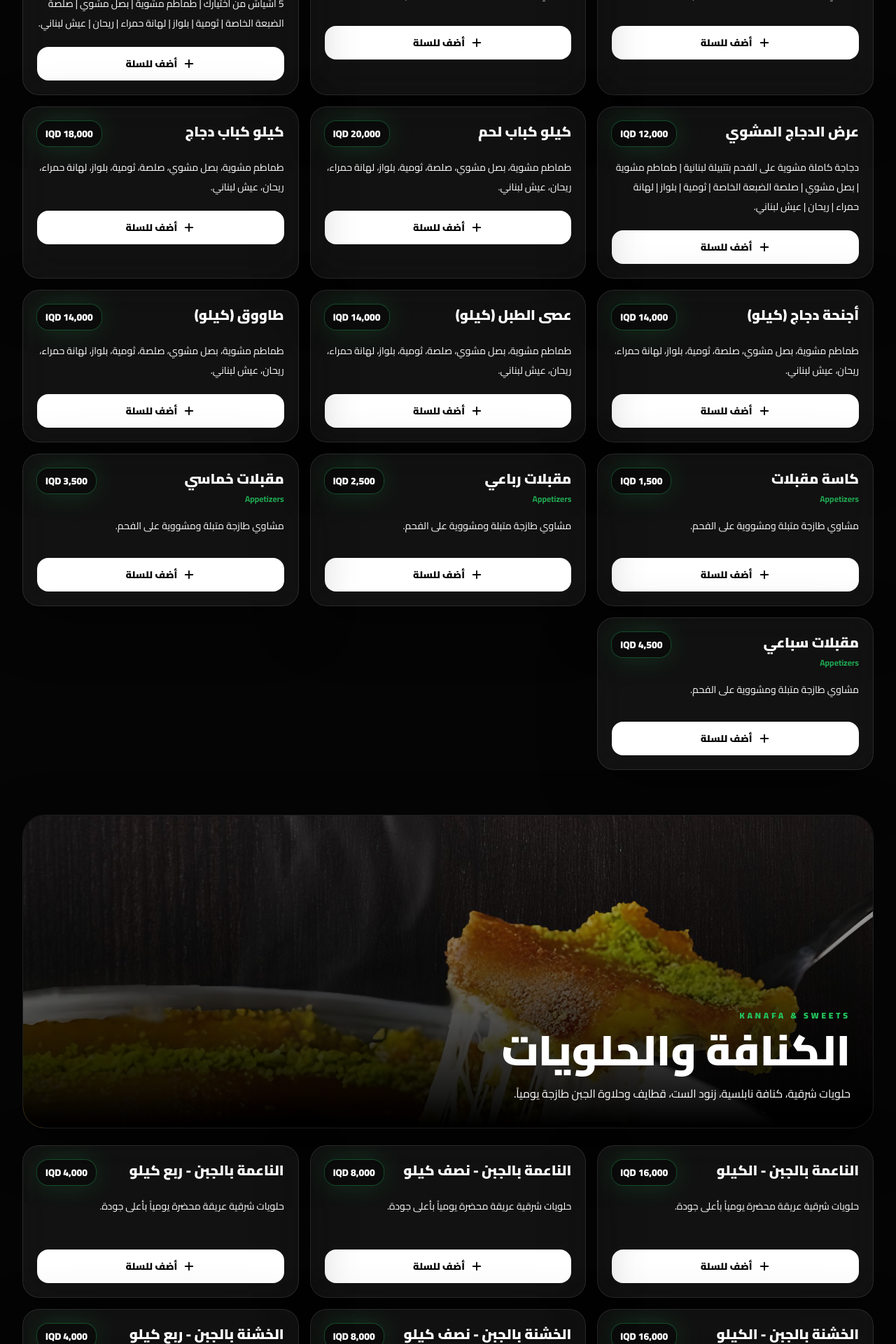
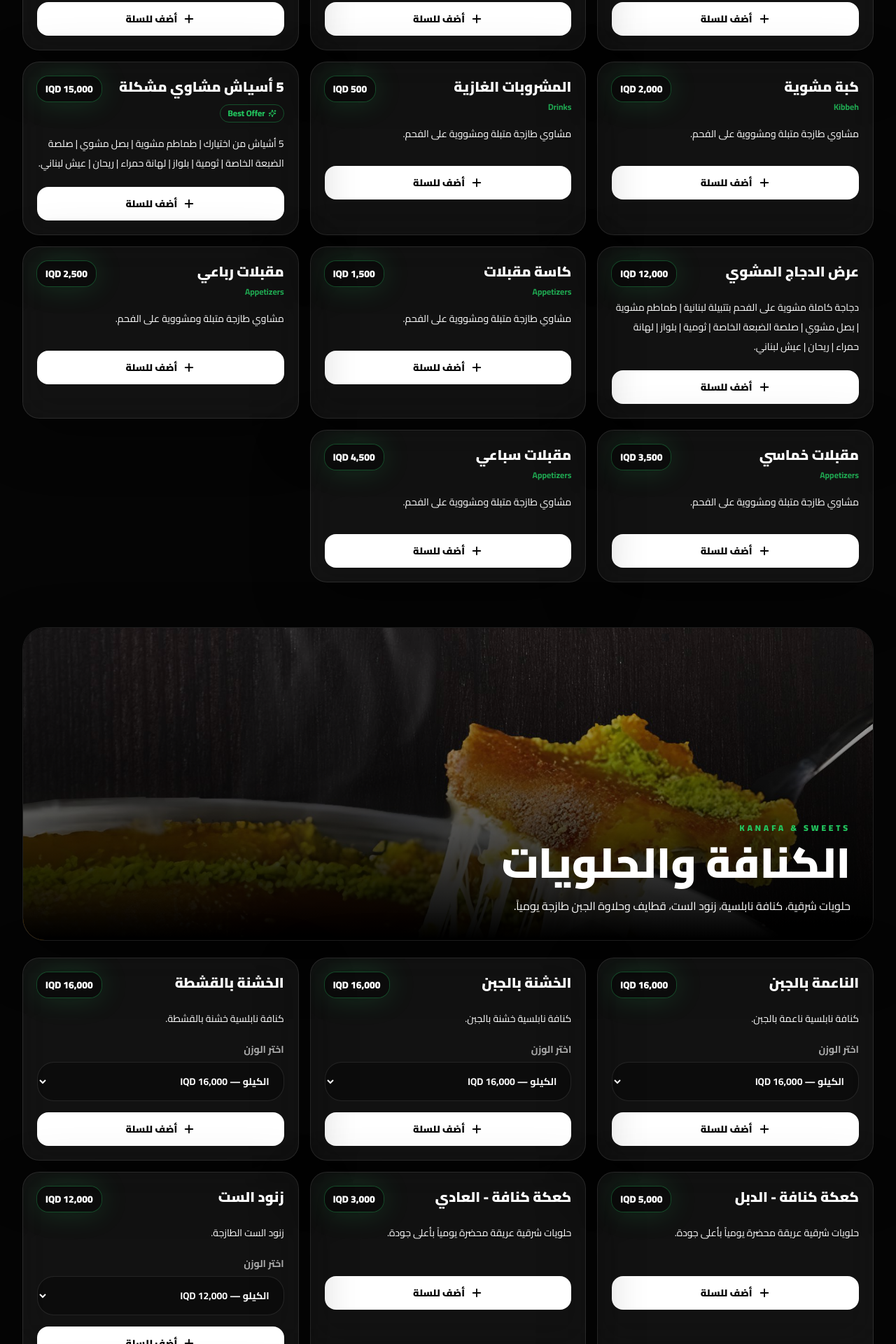
Before and after one commit to osamaalbayati/alrabie-luxury, a Next.js app: page / in a window 1280 px wide. Shown: the part 9900-11820 px from the top of the page at 70% size. Built offline with nearby package versions, Linux system fonts and the light colour scheme.

Commit message:
Fix readonly categories props

```diff
--- a/app/components/ProductCard.tsx
+++ b/app/components/ProductCard.tsx
@@ -1,15 +1,26 @@
 "use client";
 
+import { useState } from "react";
 import { Plus, Sparkles } from "lucide-react";
 import type { MenuItem } from "../data/menuData";
 import { formatIQD } from "../data/menuData";
 
 type ProductCardProps = {
   product: MenuItem;
-  onAdd: (product: MenuItem) => void;
+  onAdd: (product: MenuItem, optionId?: string) => void;
 };
 
 export default function ProductCard({ product, onAdd }: ProductCardProps) {
+  const [selectedOptionId, setSelectedOptionId] = useState(
+    product.options?.[0]?.id ?? ""
+  );
+
+  const selectedOption = product.options?.find(
+    (option) => option.id === selectedOptionId
+  );
+
+  const productPrice = selectedOption?.price ?? product.price;
+
   return (
     <article className="group relative overflow-hidden rounded-3xl border border-white/10 bg-white/[0.055] p-4 shadow-soft-lift backdrop-blur-xl transition duration-300 hover:-translate-y-1 hover:border-luxury-mint/50 hover:bg-white/[0.08] sm:p-5">
       <div className="pointer-events-none absolute inset-x-0 top-0 h-px bg-gradient-to-l from-transparent via-luxury-mint/70 to-transparent opacity-0 transition group-hover:opacity-100" />
@@ -30,15 +41,32 @@ export default function ProductCard({ product, onAdd }: ProductCardProps) {
             ) : null}
           </div>
           <p className="shrink-0 rounded-2xl bg-black/35 px-3 py-2 text-sm font-black text-white green-ring">
-            {formatIQD(product.price)}
+            {formatIQD(productPrice)}
           </p>
         </div>
 
         <p className="mb-5 flex-1 text-sm leading-7 text-white/62">{product.description}</p>
 
+        {product.options ? (
+          <label className="mb-4 grid gap-2 text-sm font-bold text-white/65">
+            <span>اختر الوزن</span>
+            <select
+              value={selectedOptionId}
+              onChange={(event) => setSelectedOptionId(event.target.value)}
+              className="h-14 w-full rounded-3xl border border-white/10 bg-black/30 px-4 text-white outline-none transition focus:border-green-400 focus:bg-black/40"
+            >
+              {product.options.map((option) => (
+                <option key={option.id} value={option.id}>
+                  {option.label} — {formatIQD(option.price)}
+                </option>
+              ))}
+            </select>
+          </label>
+        ) : null}
+
         <button
           type="button"
-          onClick={() => onAdd(product)}
+          onClick={() => onAdd(product, selectedOptionId || undefined)}
           className="inline-flex min-h-12 items-center justify-center gap-2 rounded-2xl bg-white px-4 py-3 text-sm font-black text-luxury-black transition hover:bg-luxury-mint hover:shadow-green-glow active:scale-[0.98]"
         >
           <Plus size={18} strokeWidth={2.5} />
--- a/app/data/menuData.ts
+++ b/app/data/menuData.ts
@@ -18,6 +18,13 @@ export interface MenuCategory {
   readonly image: string;
 }
 
+export interface MenuItemOption {
+  readonly id: string;
+  readonly label: string;
+  readonly price: number;
+  readonly description?: string;
+}
+
 export interface MenuItem {
   readonly id: string;
   readonly categoryId: CategoryId;
@@ -26,6 +33,7 @@ export interface MenuItem {
   readonly price: number;
   readonly notes?: string;
   readonly badge?: string;
+  readonly options?: readonly MenuItemOption[];
 }
 
 export interface MenuGroup {
@@ -92,6 +100,7 @@ interface ItemOptions {
   description?: string;
   notes?: string;
   badge?: string;
+  options?: readonly MenuItemOption[];
 }
 
 const createItem = (
@@ -108,6 +117,7 @@ const createItem = (
   description: options?.description ?? defaultDescriptions[categoryId],
   notes: options?.notes,
   badge: options?.badge,
+  options: options?.options,
 });
 
 const grillSides = "طماطم مشوية، بصل مشوي، صلصة الضبعة الخاصة، ثومية، بلواز، لهانة حمراء، ريحان، عيش لبناني.";
@@ -224,12 +234,41 @@ export const products: readonly MenuItem[] = [
   // 4. المشاوي والمقبلات (Grills & Appetizers)
   // ==========================================
   // المشاوي أشياش
+  createItem("grills", "kebab-meat", "شيش كباب لحم", 4500, {
+    description: grillSides,
+    options: [
+      { id: "250g", label: "250 غرام", price: 4500 },
+      { id: "500g", label: "500 غرام", price: 9000 },
+      { id: "1kg", label: "1 كيلو", price: 18000 },
+    ],
+  }),
+  createItem("grills", "kebab-chicken", "شيش كباب دجاج", 4500, {
+    description: grillSides,
+    options: [
+      { id: "250g", label: "250 غرام", price: 4500 },
+      { id: "500g", label: "500 غرام", price: 9000 },
+      { id: "1kg", label: "1 كيلو", price: 18000 },
+    ],
+  }),
   createItem("grills", "tikka-chicken", "شيش تكة دجاج", 3000, { description: grillSides }),
-  createItem("grills", "kebab-chicken", "شيش كباب دجاج", 3000, { description: grillSides }),
-  createItem("grills", "kebab-meat", "شيش كباب لحم", 3000, { description: grillSides }),
-  createItem("grills", "tawook", "شيش طاووق", 3000, { description: grillSides }),
-  createItem("grills", "wings", "شيش أجنحة", 3000, { description: grillSides }),
-  createItem("grills", "drumstick", "شيش عصى طبل", 3000, { description: grillSides }),
+  createItem("grills", "tawook", "شيش طاووق", 3000, {
+    description: grillSides,
+    options: [
+      { id: "kilo", label: "الكيلو", price: 14000 },
+    ],
+  }),
+  createItem("grills", "wings", "شيش أجنحة", 3000, {
+    description: grillSides,
+    options: [
+      { id: "kilo", label: "الكيلو", price: 14000 },
+    ],
+  }),
+  createItem("grills", "drumstick", "شيش عصى طبل", 3000, {
+    description: grillSides,
+    options: [
+      { id: "kilo", label: "الكيلو", price: 14000 },
+    ],
+  }),
 
   // الكبة المشوية والمشروبات
   createItem("grills", "kibbeh-grilled", "كبة مشوية", 2000, { notes: "Kibbeh" }),
@@ -244,13 +283,6 @@ export const products: readonly MenuItem[] = [
     description: "دجاجة كاملة مشوية على الفحم بتتبيلة لبنانية | طماطم مشوية | بصل مشوي | صلصة الضبعة الخاصة | ثومية | بلواز | لهانة حمراء | ريحان | عيش لبناني.",
   }),
 
-  // كيلوات مشاوي
-  createItem("grills", "kilo-kebab-meat", "كيلو كباب لحم", 20000, { description: grillKiloSides }),
-  createItem("grills", "kilo-kebab-chicken", "كيلو كباب دجاج", 18000, { description: grillKiloSides }),
-  createItem("grills", "kilo-wings", "أجنحة دجاج (كيلو)", 14000, { description: grillKiloSides }),
-  createItem("grills", "kilo-drumstick", "عصى الطبل (كيلو)", 14000, { description: grillKiloSides }),
-  createItem("grills", "kilo-tawook", "طاووق (كيلو)", 14000, { description: grillKiloSides }),
-
   // المقبلات
   createItem("grills", "appetizers-cup", "كاسة مقبلات", 1500, { notes: "Appetizers" }),
   createItem("grills", "appetizers-4", "مقبلات رباعي", 2500, { notes: "Appetizers" }),
@@ -262,57 +294,107 @@ export const products: readonly MenuItem[] = [
   // 5. الكنافة والحلويات (Kanafa & Sweets)
   // ==========================================
   // الكنافة النابلسية بالجبن
-  createItem("kanafa", "nabulsia-soft-kilo", "الناعمة بالجبن - الكيلو", 16000),
-  createItem("kanafa", "nabulsia-soft-half", "الناعمة بالجبن - نصف كيلو", 8000),
-  createItem("kanafa", "nabulsia-soft-quarter", "الناعمة بالجبن - ربع كيلو", 4000),
+  createItem("kanafa", "nabulsia-soft", "الناعمة بالجبن", 16000, {
+    description: "كنافة نابلسية ناعمة بالجبن.",
+    options: [
+      { id: "kilo", label: "الكيلو", price: 16000 },
+      { id: "half", label: "نصف كيلو", price: 8000 },
+      { id: "quarter", label: "ربع كيلو", price: 4000 },
+    ],
+  }),
   // الخشنة بالجبن
-  createItem("kanafa", "nabulsia-rough-cheese-kilo", "الخشنة بالجبن - الكيلو", 16000),
-  createItem("kanafa", "nabulsia-rough-cheese-half", "الخشنة بالجبن - نصف كيلو", 8000),
-  createItem("kanafa", "nabulsia-rough-cheese-quarter", "الخشنة بالجبن - ربع كيلو", 4000),
+  createItem("kanafa", "nabulsia-rough-cheese", "الخشنة بالجبن", 16000, {
+    description: "كنافة نابلسية خشنة بالجبن.",
+    options: [
+      { id: "kilo", label: "الكيلو", price: 16000 },
+      { id: "half", label: "نصف كيلو", price: 8000 },
+      { id: "quarter", label: "ربع كيلو", price: 4000 },
+    ],
+  }),
   // الخشنة بالقشطة
-  createItem("kanafa", "nabulsia-rough-cream-kilo", "الخشنة بالقشطة - الكيلو", 16000),
-  createItem("kanafa", "nabulsia-rough-cream-half", "الخشنة بالقشطة - نصف كيلو", 8000),
-  createItem("kanafa", "nabulsia-rough-cream-quarter", "الخشنة بالقشطة - ربع كيلو", 4000),
+  createItem("kanafa", "nabulsia-rough-cream", "الخشنة بالقشطة", 16000, {
+    description: "كنافة نابلسية خشنة بالقشطة.",
+    options: [
+      { id: "kilo", label: "الكيلو", price: 16000 },
+      { id: "half", label: "نصف كيلو", price: 8000 },
+      { id: "quarter", label: "ربع كيلو", price: 4000 },
+    ],
+  }),
 
   // كعكة كنافة
   createItem("kanafa", "kanafa-cake-double", "كعكة كنافة - الدبل", 5000),
   createItem("kanafa", "kanafa-cake-regular", "كعكة كنافة - العادي", 3000),
 
   // زنود الست
-  createItem("kanafa", "znoud-kilo", "زنود الست - الكيلو", 12000),
-  createItem("kanafa", "znoud-half", "زنود الست - النصف كيلو", 6000),
-  createItem("kanafa", "znoud-quarter", "زنود الست - الربع كيلو", 3000),
+  createItem("kanafa", "znoud", "زنود الست", 12000, {
+    description: "زنود الست الطازجة.",
+    options: [
+      { id: "kilo", label: "الكيلو", price: 12000 },
+      { id: "half", label: "نصف كيلو", price: 6000 },
+      { id: "quarter", label: "ربع كيلو", price: 3000 },
+    ],
+  }),
 
   // القطايف
-  createItem("kanafa", "qatayef-kilo", "القطايف - الكيلو", 12000),
-  createItem("kanafa", "qatayef-half", "القطايف - النصف كيلو", 6000),
-  createItem("kanafa", "qatayef-quarter", "القطايف - الربع كيلو", 3000),
+  createItem("kanafa", "qatayef", "القطايف", 12000, {
+    description: "قطايف شرقية طازجة.",
+    options: [
+      { id: "kilo", label: "الكيلو", price: 12000 },
+      { id: "half", label: "نصف كيلو", price: 6000 },
+      { id: "quarter", label: "ربع كيلو", price: 3000 },
+    ],
+  }),
 
   // مشبك حلبي
-  createItem("kanafa", "mshabak-kilo", "مشبك حلبي - الكيلو", 6000),
-  createItem("kanafa", "mshabak-half", "مشبك حلبي - النصف كيلو", 3000),
-  createItem("kanafa", "mshabak-quarter", "مشبك حلبي - الربع كيلو", 1500),
+  createItem("kanafa", "mshabak", "مشبك حلبي", 6000, {
+    description: "مشبك حلبي مقرمش.",
+    options: [
+      { id: "kilo", label: "الكيلو", price: 6000 },
+      { id: "half", label: "نصف كيلو", price: 3000 },
+      { id: "quarter", label: "ربع كيلو", price: 1500 },
+    ],
+  }),
 
   // الفيصلية
-  createItem("kanafa", "faisaliah-kilo", "الفيصلية - الكيلو", 16000),
-  createItem("kanafa", "faisaliah-half", "الفيصلية - النصف كيلو", 8000),
-  createItem("kanafa", "faisaliah-quarter", "الفيصلية - الربع كيلو", 4000),
+  createItem("kanafa", "faisaliah", "الفيصلية", 16000, {
+    description: "كنافة الفيصلية الغنية.",
+    options: [
+      { id: "kilo", label: "الكيلو", price: 16000 },
+      { id: "half", label: "نصف كيلو", price: 8000 },
+      { id: "quarter", label: "ربع كيلو", price: 4000 },
+    ],
+  }),
   createItem("kanafa", "faisaliah-piece", "الفيصلية - قطعة واحدة", 2000, { badge: "Single Piece" }),
 
   // الشعيبات
-  createItem("kanafa", "shuaibat-kilo", "الشعيبات - الكيلو", 12000),
-  createItem("kanafa", "shuaibat-half", "الشعيبات - النصف كيلو", 6000),
-  createItem("kanafa", "shuaibat-quarter", "الشعيبات - الربع كيلو", 3000),
+  createItem("kanafa", "shuaibat", "الشعيبات", 12000, {
+    description: "شعيبات كنافة لذيذة.",
+    options: [
+      { id: "kilo", label: "الكيلو", price: 12000 },
+      { id: "half", label: "نصف كيلو", price: 6000 },
+      { id: "quarter", label: "ربع كيلو", price: 3000 },
+    ],
+  }),
 
   // عصافير
-  createItem("kanafa", "asafir-kilo", "عصافير - الكيلو", 12000),
-  createItem("kanafa", "asafir-half", "عصافير - النصف كيلو", 6000),
-  createItem("kanafa", "asafir-quarter", "عصافير - الربع كيلو", 3000),
+  createItem("kanafa", "asafir", "عصافير", 12000, {
+    description: "عصافير كنافة خفيفة.",
+    options: [
+      { id: "kilo", label: "الكيلو", price: 12000 },
+      { id: "half", label: "نصف كيلو", price: 6000 },
+      { id: "quarter", label: "ربع كيلو", price: 3000 },
+    ],
+  }),
 
   // حلاوة الجبن
-  createItem("kanafa", "halawat-jebn-kilo", "حلاوة الجبن - الكيلو", 16000),
-  createItem("kanafa", "halawat-jebn-half", "حلاوة الجبن - النصف كيلو", 8000),
-  createItem("kanafa", "halawat-jebn-quarter", "حلاوة الجبن - الربع كيلو", 4000),
+  createItem("kanafa", "halawat-jebn", "حلاوة الجبن", 16000, {
+    description: "حلاوة الجبن الشرقية.",
+    options: [
+      { id: "kilo", label: "الكيلو", price: 16000 },
+      { id: "half", label: "نصف كيلو", price: 8000 },
+      { id: "quarter", label: "ربع كيلو", price: 4000 },
+    ],
+  }),
 ];
 
 /**
--- a/app/page.tsx
+++ b/app/page.tsx
@@ -112,35 +112,44 @@ export default function HomePage() {
     });
   }, []);
 
-  const addToCart = (product: MenuItem) => {
+  const addToCart = (product: MenuItem, optionId?: string) => {
     setCart((current) => {
-      const existing = current.find((item) => item.product.id === product.id);
+      const selectedOption = product.options?.find(
+        (option) => option.id === optionId
+      );
+      const lineId = `${product.id}|${selectedOption?.id ?? "default"}`;
+
+      const existing = current.find((item) => item.id === lineId);
       if (existing) {
         return current.map((item) =>
-          item.product.id === product.id
+          item.id === lineId
             ? { ...item, quantity: item.quantity + 1 }
             : item
         );
       }
-      return [...current, { product, quantity: 1 }];
+
+      return [
+        ...current,
+        { id: lineId, product, selectedOption, quantity: 1 },
+      ];
     });
   };
 
-  const incrementItem = (productId: string) => {
+  const incrementItem = (lineId: string) => {
     setCart((current) =>
       current.map((item) =>
-        item.product.id === productId
+        item.id === lineId
           ? { ...item, quantity: item.quantity + 1 }
           : item
       )
     );
   };
 
-  const decrementItem = (productId: string) => {
+  const decrementItem = (lineId: string) => {
     setCart((current) =>
       current
         .map((item) =>
-          item.product.id === productId
+          item.id === lineId
             ? { ...item, quantity: Math.max(0, item.quantity - 1) }
             : item
         )
@@ -148,10 +157,8 @@ export default function HomePage() {
     );
   };
 
-  const removeItem = (productId: string) => {
-    setCart((current) =>
-      current.filter((item) => item.product.id !== productId)
-    );
+  const removeItem = (lineId: string) => {
+    setCart((current) => current.filter((item) => item.id !== lineId));
   };
 
   useEffect(() => {
```
Also changed, not shown: app/components/CartDrawer.tsx (+34 -15 lines).
